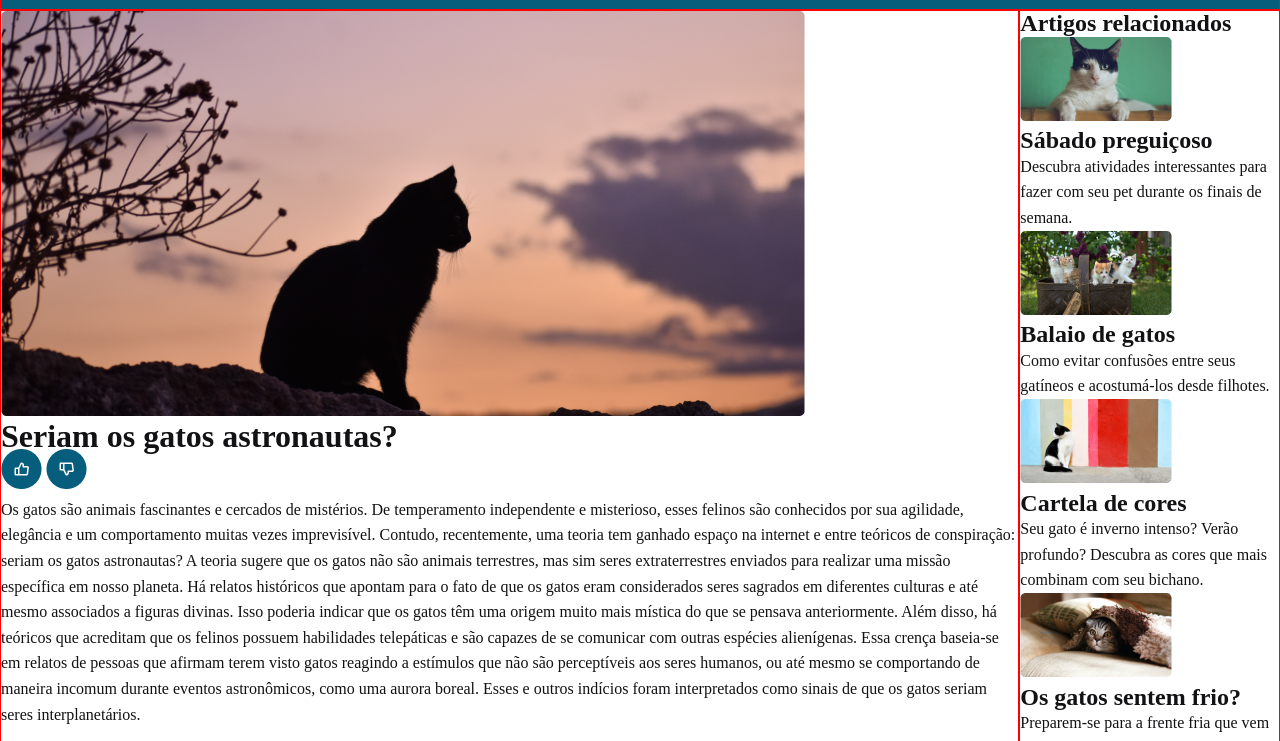
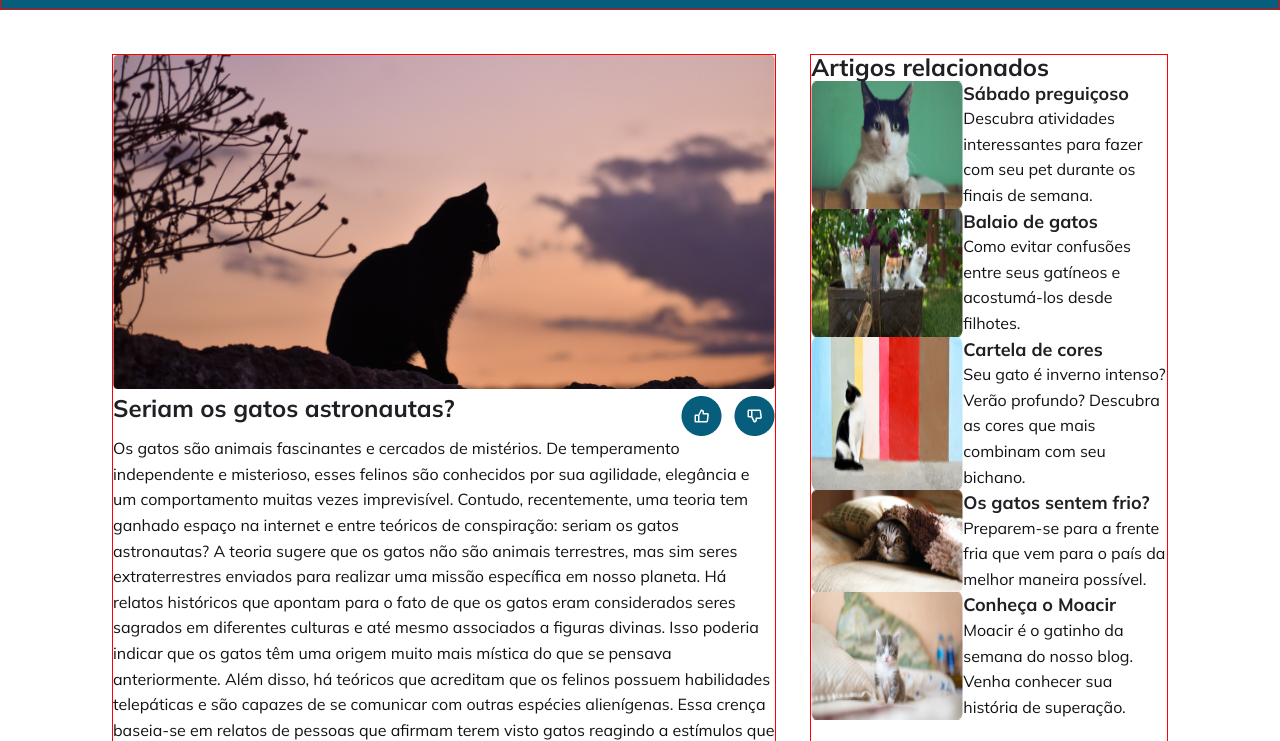
Before and after one commit to rafaelhenriquexx/cats-blog, a plain HTML site: page index.html in a window 1280 px wide. Shown: the part 59-800 px from the top of the page. Drawn offline with Linux system fonts and the light colour scheme.

Commit message:
icon tweak

```diff
--- a/index.html
+++ b/index.html
@@ -21,10 +21,12 @@
     </header>
     <main class="main">
       <img src="./image/gato-paisagem.png" alt="Imagem de um gato com uma paisagem atrás">
-      <div>
+      <div class="main-box">
         <h1>Seriam os gatos astronautas?</h1>
-        <img src="./image/curtir.png" alt="Ícone de curtir">
-        <img src="./image/descurtir.png" alt="Ícone de descurtir">
+        <div class="icon-box">
+          <img class="icon" src="./image/curtir.png" alt="Ícone de curtir">
+          <img class="icon" src="./image/descurtir.png" alt="Ícone de descurtir">
+        </div>
       </div>
       <p>Os gatos são animais fascinantes e cercados de mistérios. De temperamento independente e misterioso, esses felinos são conhecidos por sua agilidade, elegância e um comportamento muitas vezes imprevisível. Contudo, recentemente, uma teoria tem ganhado espaço na internet e entre teóricos de conspiração: seriam os gatos astronautas?
         A teoria sugere que os gatos não são animais terrestres, mas sim seres extraterrestres enviados para realizar uma missão específica em nosso planeta. Há relatos históricos que apontam para o fato de que os gatos eram considerados seres sagrados em diferentes culturas e até mesmo associados a figuras divinas. Isso poderia indicar que os gatos têm uma origem muito mais mística do que se pensava anteriormente.
@@ -35,28 +37,38 @@
       <h1>Artigos relacionados</h1>
       <div class="aside-box">
         <img src="./image/gato01.png" alt="Imagem de um gato de frente olhando">
+        <div class="aside-description">
           <h2>Sábado preguiçoso</h2>
           <p>Descubra atividades interessantes para fazer com seu pet durante os finais de semana.</p>
         </div>
+      </div>
       <div class="aside-box">
         <img src="./image/gato02.png" alt="Imagem de um balaio de gatos">
+        <div class="aside-description">
           <h2>Balaio de gatos</h2>
         <p>Como evitar confusões entre seus gatíneos e acostumá-los desde filhotes.</p>
         </div>
+      </div>
       <div class="aside-box">
         <img src="./image/gato03.png" alt="Imagem de gato com uma paleta de cores de fundo">
+        <div class="aside-description">
           <h2>Cartela de cores</h2>
           <p>Seu gato é inverno intenso? Verão profundo? Descubra as cores que mais combinam com seu bichano.</p>
         </div>
+      </div>
       <div class="aside-box">
         <img src="./image/gato04.png" alt="Imagem de gato embaixo da coberta">
+        <div class="aside-description">
           <h2>Os gatos sentem frio?</h2>
         <p>Preparem-se para a frente fria que vem para o país da melhor maneira possível.</p>
         </div>
+      </div>
       <div class="aside-box">
         <img src="./image/gato05.png" alt="Imagem de um filhote de gato em cima da cama">
+        <div class="aside-description">
           <h2>Conheça o Moacir</h2>
           <p>Moacir é o gatinho da semana do nosso blog. Venha conhecer sua história de superação.</p>
+        </div>
       </div>
     </aside>
     <footer class="footer"><p>© 2023 - Rocketseat Explorer</p></footer>
--- a/style.css
+++ b/style.css
@@ -7,9 +7,23 @@
   font-size: 62.5%;
 }
 body {
+  font-family: Mulish;
   font-size: 1.6rem;
   color: #121214;
   line-height: 160%;
+}
+h1 {
+  color: #202024;
+  font-size: 2.4rem;
+  font-weight: 700;
+}
+h2 {
+  color: #202024;
+  font-size: 1.8rem;
+  font-weight: 700;
+}
+img {
+  width: 100%;
 }
 .conteiner {
   display: grid;
@@ -37,7 +51,8 @@ body {
   clip: rect(0, 0, 0, 0);
   border: 0;
 }
-.perfil, .logo {
+.perfil,
+.logo {
   width: 4.5rem;
   height: 4.3rem;
   border-radius: 50%;
@@ -58,19 +73,36 @@ input::placeholder {
 form {
   width: 100%;
 }
-.header{
+.header {
   grid-area: header;
   border: 1px solid red;
 }
-.main{
+.main {
   grid-area: main;
+  margin: 4.4rem 3.4rem 4rem 11.2rem;
   border: 1px solid red;
 }
-.aside{
+.main-box {
+  display: flex;
+  justify-content: space-between;
+}
+.icon-box{
+  display: flex;
+  gap: 1.2rem;
+}
+.icon {
+  width: initial;
+}
+.aside {
   grid-area: aside;
+  margin: 4.4rem 11.2rem 4rem 0rem;
   border: 1px solid red;
 }
-.footer{
+.aside-box {
+  display: flex;
+}
+.footer {
   grid-area: footer;
+  text-align: center;
   border: 1px solid red;
 }
```
Also changed, not shown: 1 other file. Lines whose indentation alone changed are shown as unchanged.
